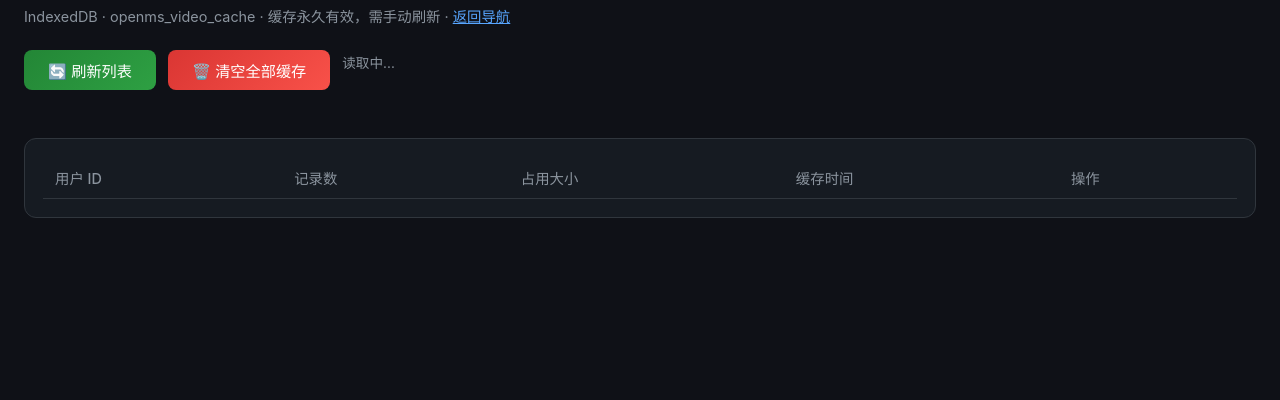
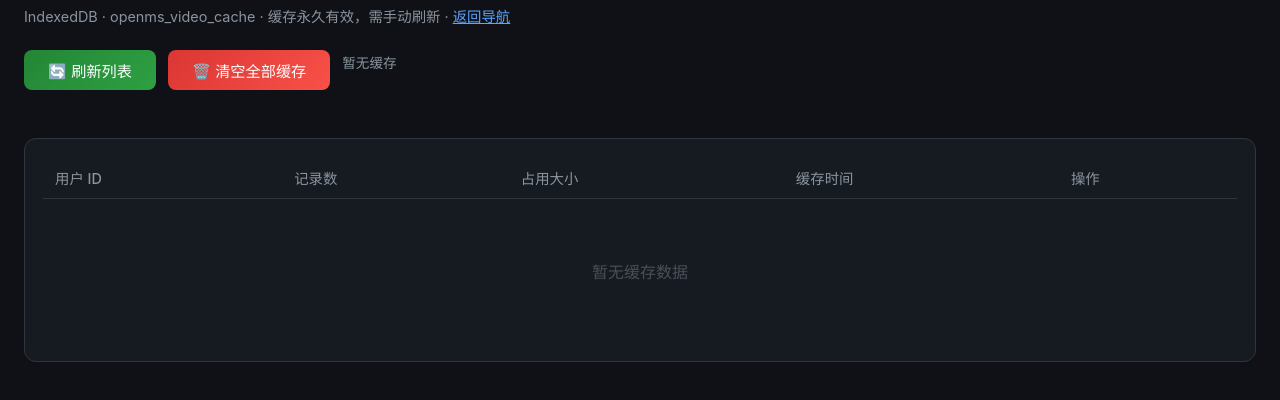
Before and after one commit to putianyi889/OpenMS-Tools, a plain HTML site: page cache-manager.html in a window 1280 px wide. Shown: the part 68-468 px from the top of the page. Drawn offline with Linux system fonts and the light colour scheme.

Commit message:
fix: cachedDb路径不对

```diff
--- a/cache-manager.html
+++ b/cache-manager.html
@@ -40,7 +40,7 @@
   </div>
 
   <script src="js/utils.js"></script>
-  <script src="js/cacheDb.js"></script>
+  <script src="js/cachedDb.js"></script>
   <script src="js/cache.js"></script>
   <script src="js/cacheManager.js"></script>
 </body>
```
Also changed, not shown: charts.html (+1 -1 lines), duel.html (+1 -1 lines), index.html (+1 -1 lines), pb.html (+1 -1 lines), stats.html (+1 -1 lines), table.html (+1 -1 lines).
